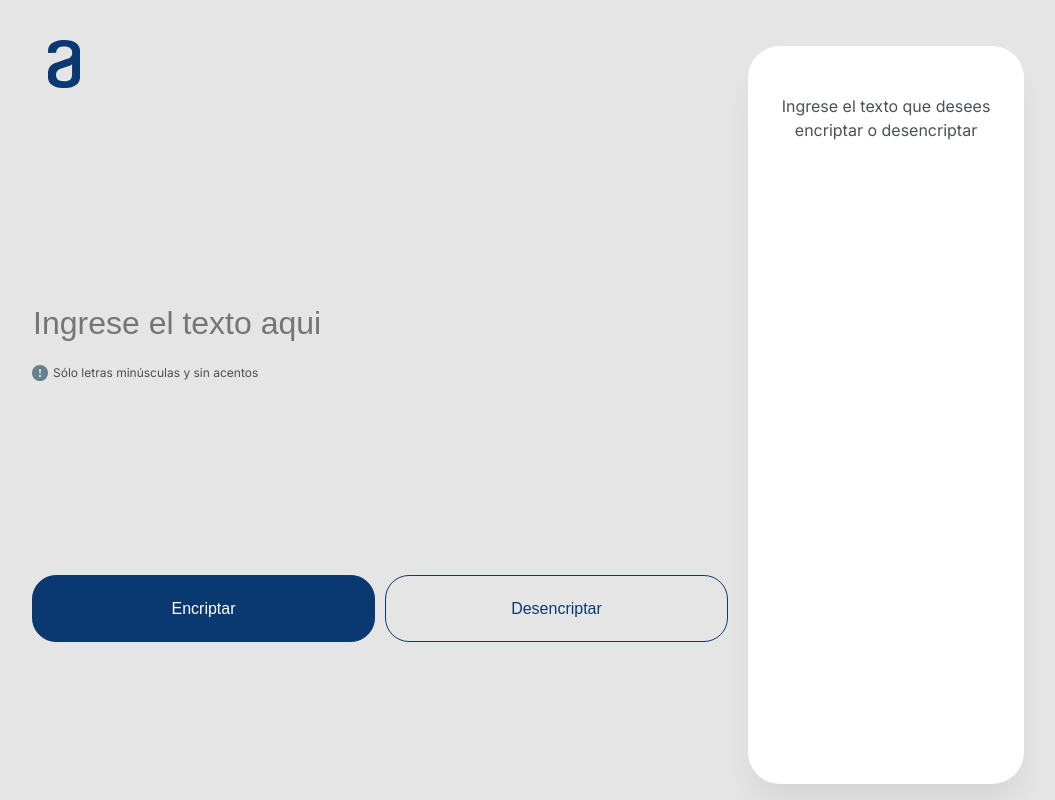
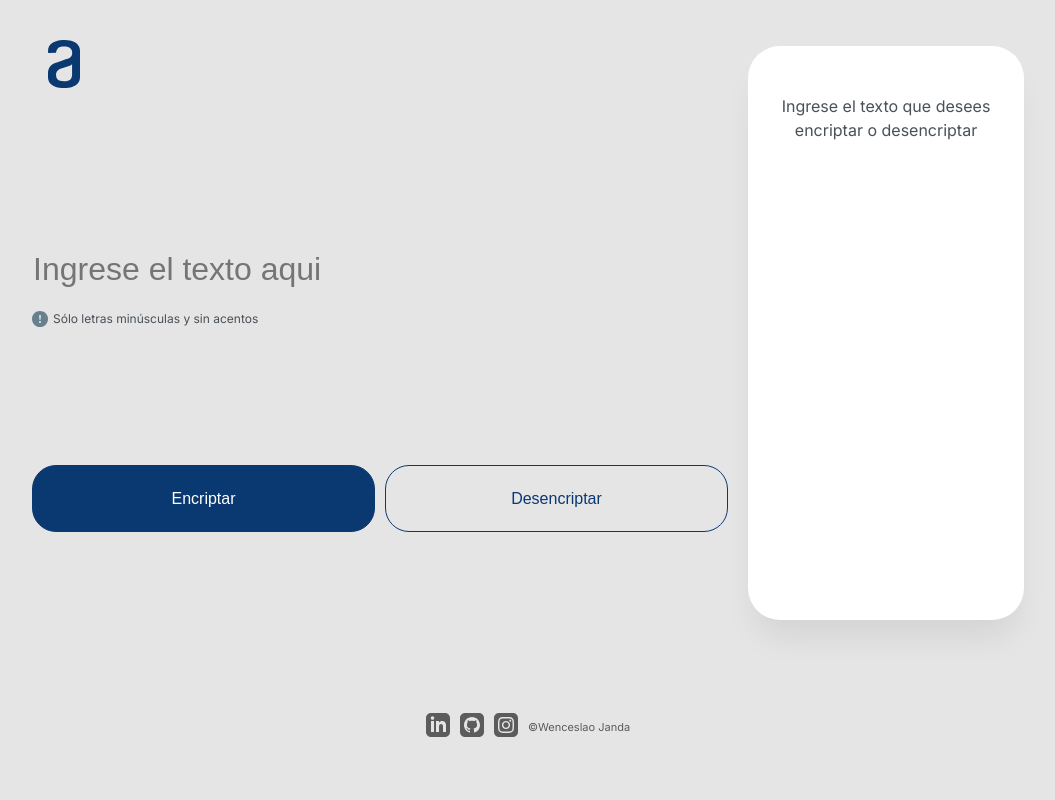
Before and after one commit to wenceslaojanda/Encriptador-Challenge-1-Alura, a plain HTML site: page index.html in a window 1280 px wide. Shown: the whole page, without its empty margins (112-1167 px from the left). Drawn offline with Linux system fonts and the light colour scheme.

Commit message:
Agregado de Footer con Redes Sociales

```diff
--- a/index.html
+++ b/index.html
@@ -57,6 +57,24 @@
         </div>
     </section>
 
+    <footer>
+      <div>
+        <a href="https://www.linkedin.com/in/wenceslaojanda/" target="_blank">
+          <img src="./img/icon-linkedin.svg" alt="LinkedIn">
+        </a>
+      </div>
+      <div>
+        <a href="https://github.com/wenceslaojanda" target="_blank">
+          <img src="./img/icon-github.svg" alt="GitHub">
+        </a>
+      </div>
+      <div>
+        <a href="https://www.instagram.com/wenceslaojanda" target="_blank">
+          <img src="./img/icon-instagram.svg" alt="Instagram">
+        </a>
+      </div>
+      <div>&copy;Wenceslao Janda</div>
+    </footer>
 
 </div>
     <script src="app.js"></script>
--- a/style.css
+++ b/style.css
@@ -132,6 +132,17 @@ header{
       display: block;
     }
 
+    footer{
+      display: flex;
+      flex-direction: column;
+      gap: 10px;
+      align-items: center;
+      margin-top: 30px;
+      color: rgba(0,0,0,1);
+      opacity: .6;
+      font-size: 11px;
+    }
+
 /* media para tablet*/
 @media screen and (min-width: 768px) {
   .wraper{
@@ -151,6 +162,11 @@ header{
     align-self: center;
   }
 
+  footer{
+    flex-direction: row;
+    justify-content: center;
+  }
+
 }
 
 /* media para tablet*/
@@ -161,7 +177,8 @@ header{
     display: grid;
     grid-template-areas: 'header header mensaje'
     'input input mensaje'
-    'botones botones mensaje';
+    'botones botones mensaje'
+    'footer footer footer';
     gap: 20px;
   }
 
@@ -182,4 +199,10 @@ header{
     justify-content: space-between;
   }
 
+  footer{
+    flex-direction: row;
+    justify-content: center;
+    grid-area: footer;
+  }
+
 }
```
Also changed, not shown: img/icon-github.svg (added), img/icon-instagram.svg (added), img/icon-linkedin.svg (added), 2 other files.
